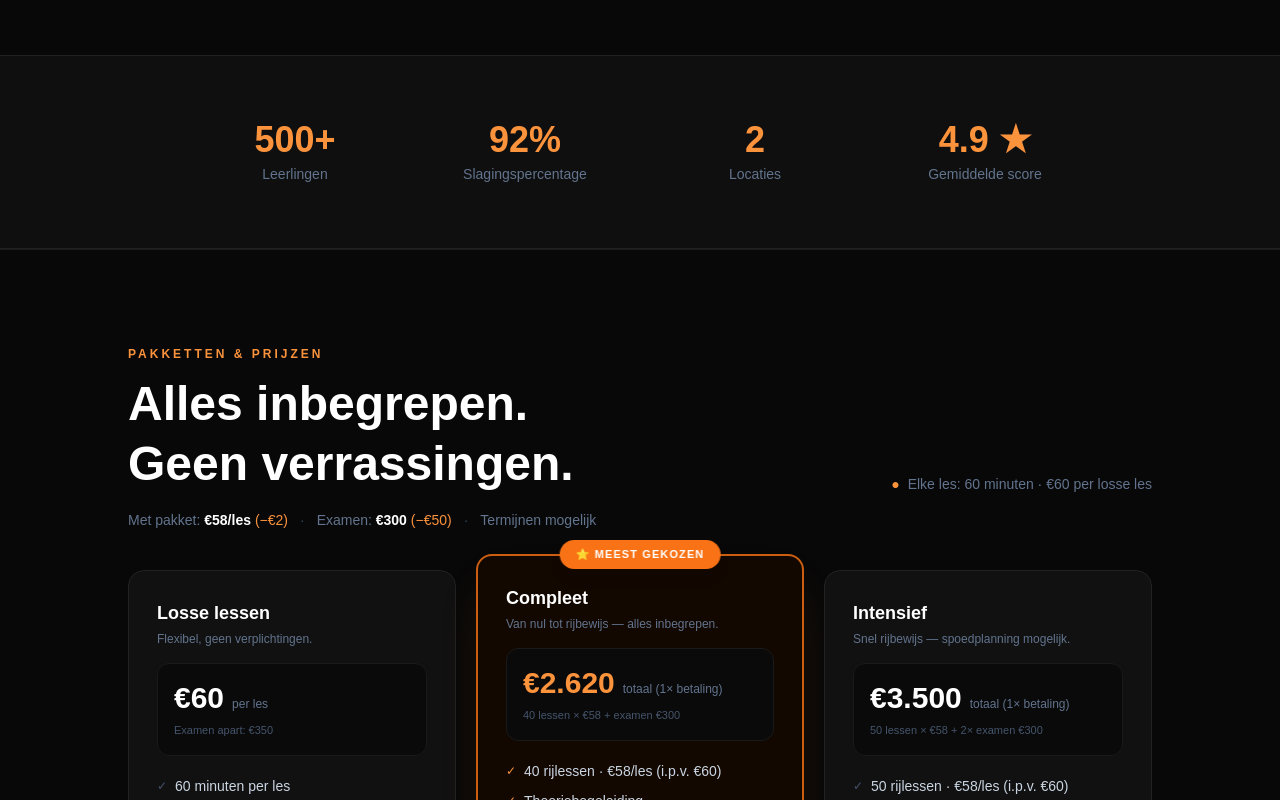
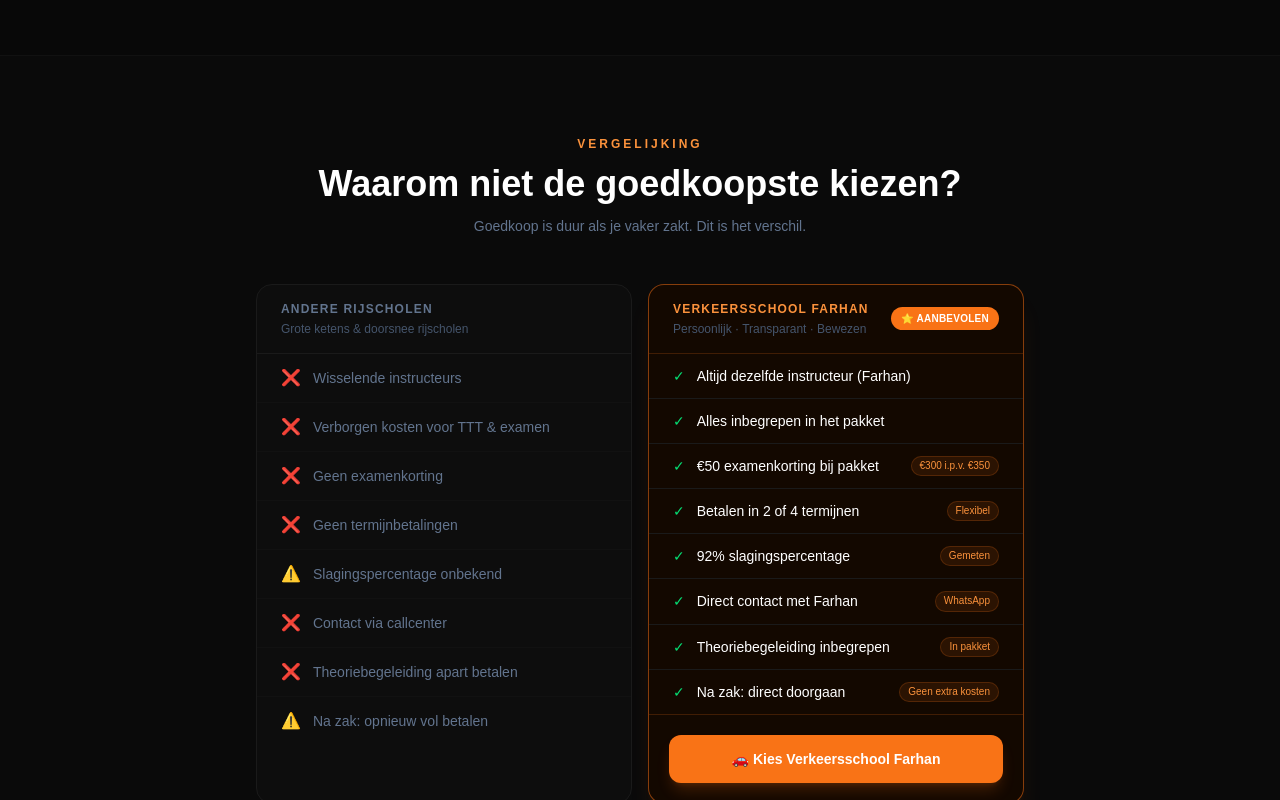
Before and after one commit to Aligh2209/verkeersschool-farhan, a Next.js app: page / in a window 1280 px wide. Shown: the part 5760-6560 px from the top of the page. Built offline with nearby package versions, Linux system fonts and the light colour scheme.

Commit message:
Conversie: vergelijkingssectie Farhan vs andere rijscholen

```diff
--- a/app/page.tsx
+++ b/app/page.tsx
@@ -446,6 +446,99 @@
       </section>
 
       {/* ════════════════════════════════════════
+          VERGELIJKING
+      ════════════════════════════════════════ */}
+      <section className="py-20 px-6 bg-[#0a0a0a] border-y border-[#111]">
+        <div className="max-w-5xl mx-auto">
+          <Reveal className="text-center mb-12">
+            <p className="text-coral-400 text-xs font-bold uppercase tracking-[0.25em] mb-3">Vergelijking</p>
+            <h2 className="text-3xl md:text-4xl font-extrabold text-white mb-3">
+              Waarom niet de goedkoopste kiezen?
+            </h2>
+            <p className="text-slate-500 text-sm max-w-sm mx-auto">
+              Goedkoop is duur als je vaker zakt. Dit is het verschil.
+            </p>
+          </Reveal>
+
+          <div className="grid grid-cols-1 md:grid-cols-2 gap-4 max-w-3xl mx-auto">
+
+            {/* Andere rijscholen */}
+            <Reveal delay={0}>
+              <div className="rounded-2xl border border-[#1a1a1a] bg-[#0d0d0d] overflow-hidden h-full">
+                <div className="px-6 py-4 border-b border-[#1a1a1a]">
+                  <p className="text-slate-500 text-xs uppercase tracking-widest font-bold mb-1">Andere rijscholen</p>
+                  <p className="text-slate-600 text-xs">Grote ketens & doorsnee rijscholen</p>
+                </div>
+                <ul className="divide-y divide-[#111]">
+                  {[
+                    { icon: '❌', tekst: 'Wisselende instructeurs' },
+                    { icon: '❌', tekst: 'Verborgen kosten voor TTT & examen' },
+                    { icon: '❌', tekst: 'Geen examenkorting' },
+                    { icon: '❌', tekst: 'Geen termijnbetalingen' },
+                    { icon: '⚠️', tekst: 'Slagingspercentage onbekend' },
+                    { icon: '❌', tekst: 'Contact via callcenter' },
+                    { icon: '❌', tekst: 'Theoriebegeleiding apart betalen' },
+                    { icon: '⚠️', tekst: 'Na zak: opnieuw vol betalen' },
+                  ].map(r => (
+                    <li key={r.tekst} className="flex items-center gap-3 px-6 py-3 text-sm">
+                      <span className="shrink-0 text-base">{r.icon}</span>
+                      <span className="text-slate-500">{r.tekst}</span>
+                    </li>
+                  ))}
+                </ul>
+              </div>
+            </Reveal>
+
+            {/* Verkeersschool Farhan */}
+            <Reveal delay={0.1}>
+              <div className="rounded-2xl border border-coral-500/50 bg-[#130800] overflow-hidden h-full shadow-xl shadow-coral-500/10">
+                <div className="px-6 py-4 border-b border-coral-500/20 flex items-center justify-between">
+                  <div>
+                    <p className="text-coral-400 text-xs uppercase tracking-widest font-bold mb-1">Verkeersschool Farhan</p>
+                    <p className="text-slate-600 text-xs">Persoonlijk · Transparant · Bewezen</p>
+                  </div>
+                  <span className="text-[10px] bg-coral-500 text-white font-bold px-2.5 py-1 rounded-full uppercase tracking-wide">
+                    ⭐ Aanbevolen
+                  </span>
+                </div>
+                <ul className="divide-y divide-[#1a1a1a]">
+                  {[
+                    { tekst: 'Altijd dezelfde instructeur (Farhan)', extra: null },
+                    { tekst: 'Alles inbegrepen in het pakket', extra: null },
+                    { tekst: '€50 examenkorting bij pakket', extra: '€300 i.p.v. €350' },
+                    { tekst: 'Betalen in 2 of 4 termijnen', extra: 'Flexibel' },
+                    { tekst: '92% slagingspercentage', extra: 'Gemeten' },
+                    { tekst: 'Direct contact met Farhan', extra: 'WhatsApp' },
+                    { tekst: 'Theoriebegeleiding inbegrepen', extra: 'In pakket' },
+                    { tekst: 'Na zak: direct doorgaan', extra: 'Geen extra kosten' },
+                  ].map(r => (
+                    <li key={r.tekst} className="flex items-center justify-between gap-3 px-6 py-3 text-sm">
+                      <div className="flex items-center gap-3">
+                        <span className="text-green-400 shrink-0">✓</span>
+                        <span className="text-white font-medium">{r.tekst}</span>
+                      </div>
+                      {r.extra && (
+                        <span className="text-[10px] text-coral-400 bg-coral-500/10 border border-coral-500/20 px-2 py-0.5 rounded-full whitespace-nowrap shrink-0">
+                          {r.extra}
+                        </span>
+                      )}
+                    </li>
+                  ))}
+                </ul>
+                <div className="p-5 border-t border-coral-500/20">
+                  <Link href="/boeken"
+                    className="block text-center bg-coral-500 hover:bg-coral-600 text-white font-bold py-3.5 rounded-xl transition-all text-sm shadow-lg shadow-coral-500/20 hover:-translate-y-0.5">
+                    🚗 Kies Verkeersschool Farhan
+                  </Link>
+                </div>
+              </div>
+            </Reveal>
+          </div>
+
+        </div>
+      </section>
+
+      {/* ════════════════════════════════════════
           STATS
       ════════════════════════════════════════ */}
       <section className="py-16 px-6 bg-navy-900 border-y border-navy-700">
```
